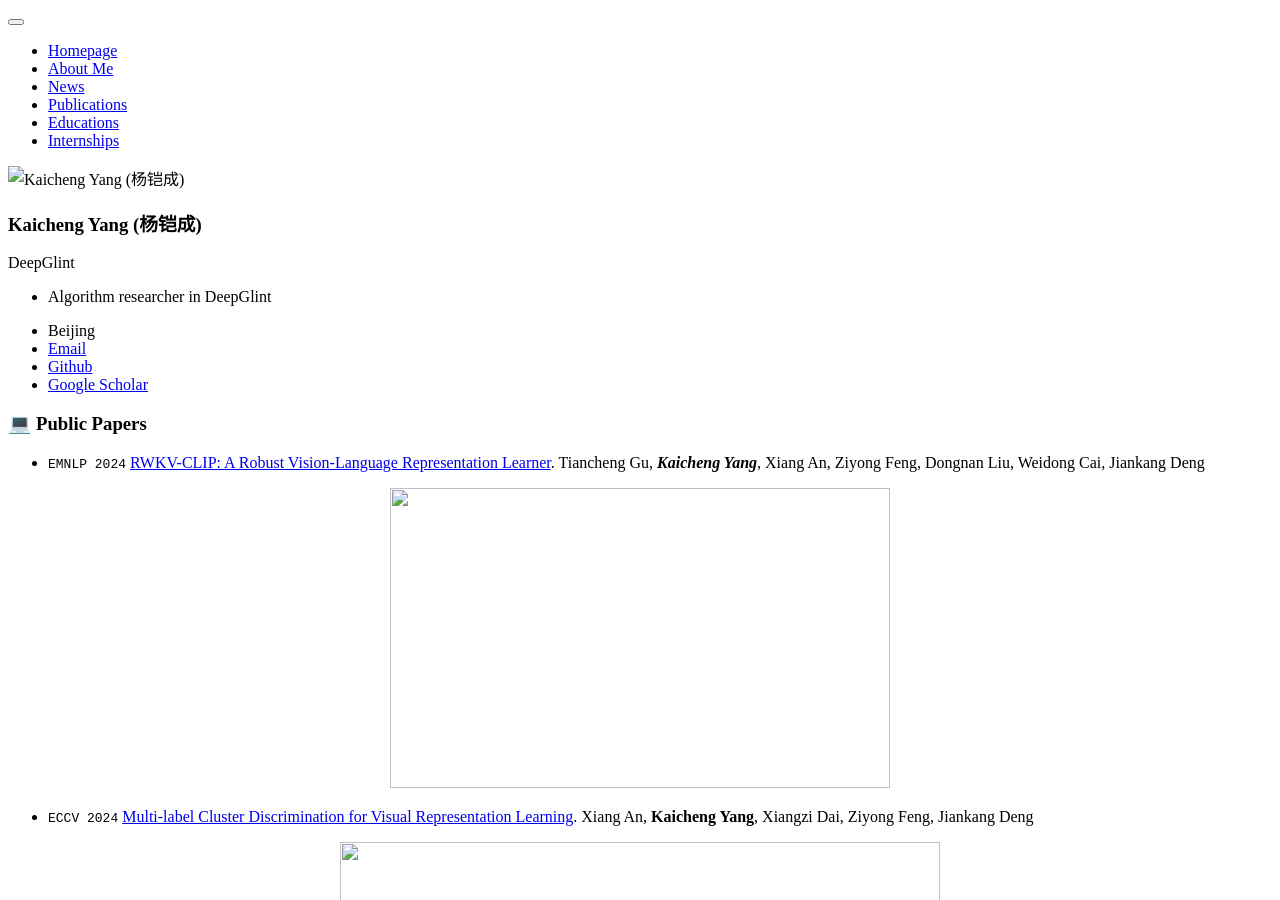
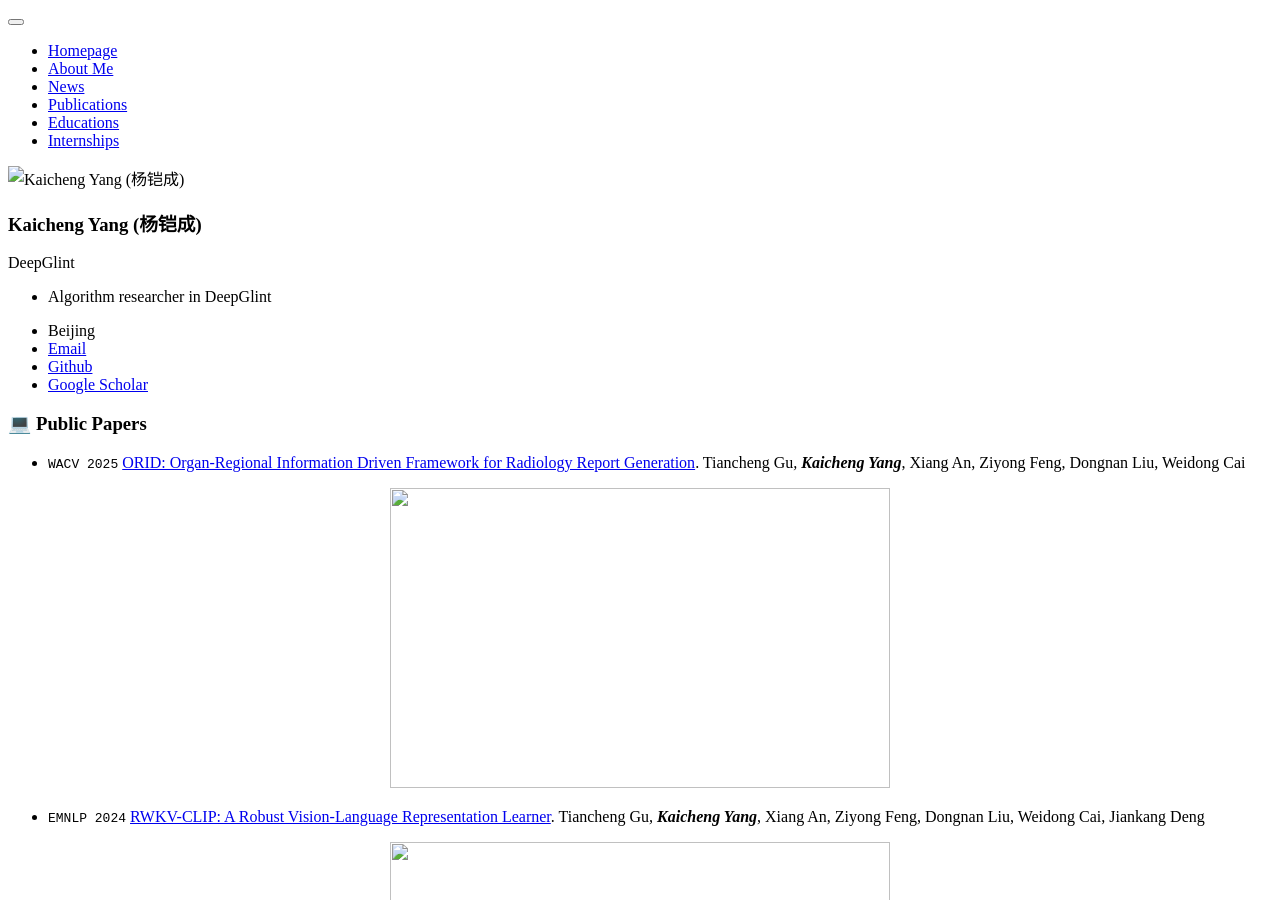
Before and after one commit to Kaicheng-Yang0828/Kaicheng-Yang0828.github.io, a Jekyll site: the page built from _pages/includes/pub.md, in a window 1280 px wide and 900 px high. Built offline with Jekyll 4.4.1, drawn with Linux system fonts in a browser that asks for light colours; our own code applies the rules of GitHub Pages for plain Markdown files.

Commit message:
Update pub.md

```diff
--- a/_pages/includes/pub.md
+++ b/_pages/includes/pub.md
@@ -1,5 +1,10 @@
 
 # 💻 Public Papers
+- ``WACV 2025`` [ORID: Organ-Regional Information Driven Framework for Radiology Report Generation](https://arxiv.org/pdf/2411.13025). Tiancheng Gu*, **Kaicheng Yang***, Xiang An, Ziyong Feng, Dongnan Liu, Weidong Cai
+<p align="center">
+  <img src="_pages/includes/image_paper/ORID.jpg" width="500px" height="300px">
+</p>
+
 - ``EMNLP 2024`` [RWKV-CLIP: A Robust Vision-Language Representation Learner](https://arxiv.org/abs/2406.06973). Tiancheng Gu*, **Kaicheng Yang***, Xiang An, Ziyong Feng, Dongnan Liu, Weidong Cai, Jiankang Deng
 <p align="center">
   <img src="_pages/includes/image_paper/RWKV-CLIP.jpg" width="500px" height="300px">
```
